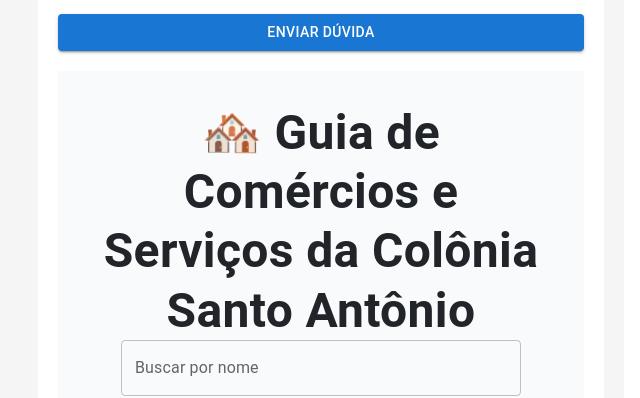
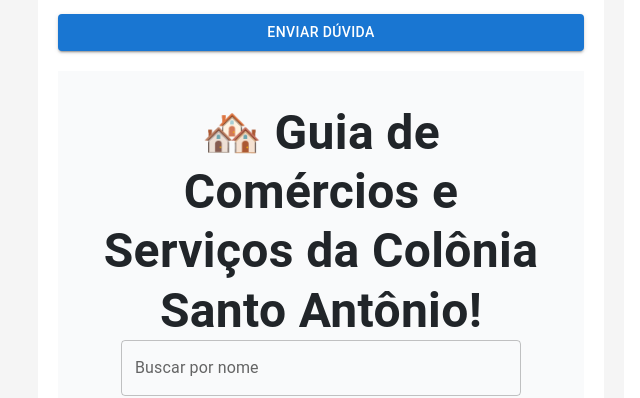
Before and after one commit to ErickMenezes321995/bairro-manaus, a React (Create React App) app: page / in a window 1280 px wide. Shown: the part 906-1304 px from the top of the page, without its empty margins (26-666 px from the left). Built offline with nearby package versions, Linux system fonts and the light colour scheme; no server answers.

Commit message:
alterações

```diff
--- a/src/Components/Comercios/index.js
+++ b/src/Components/Comercios/index.js
@@ -190,7 +190,7 @@ function Comercio() {
           px: 2,
         }}
       >
-        🏘️ Guia de Comércios e Serviços da Colônia Santo Antônio
+        🏘️ Guia de Comércios e Serviços da Colônia Santo Antônio!
       </Typography>
 
       {/* Input de pesquisa único para todas as categorias */}
```
